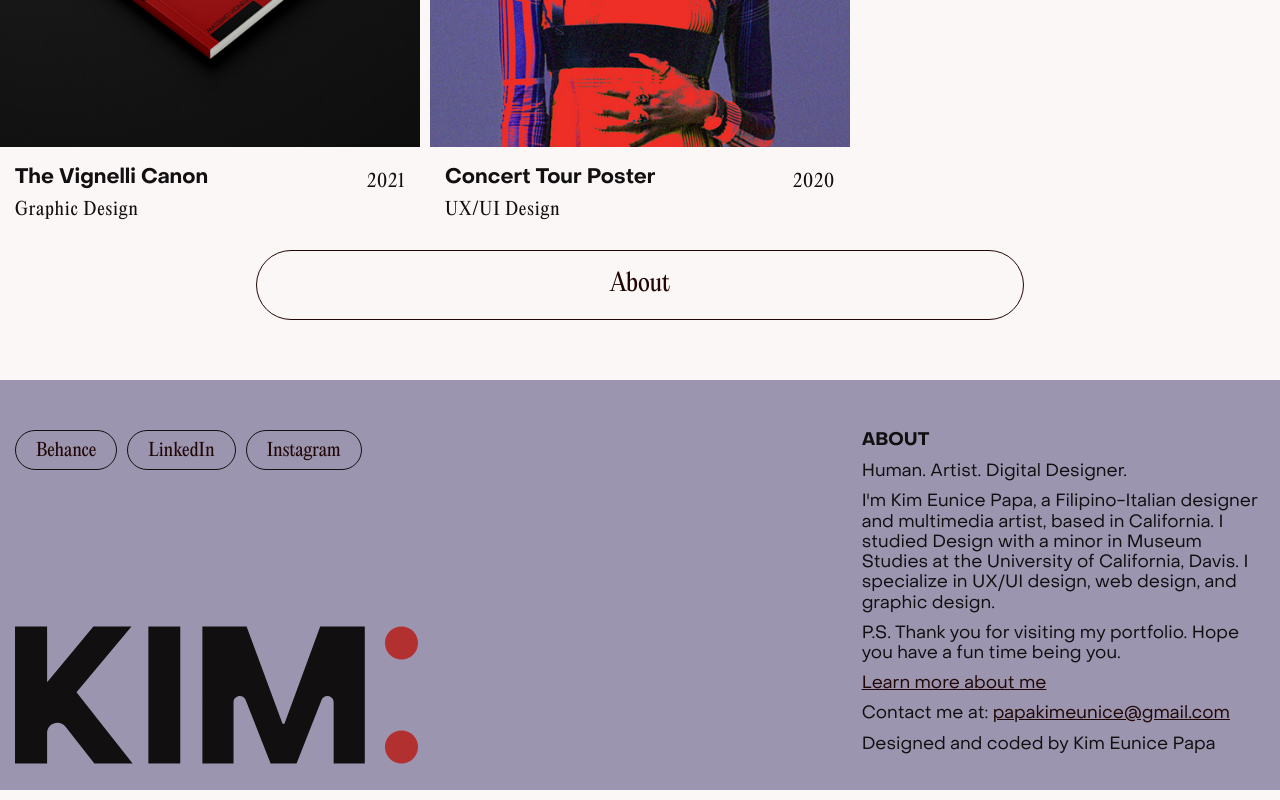
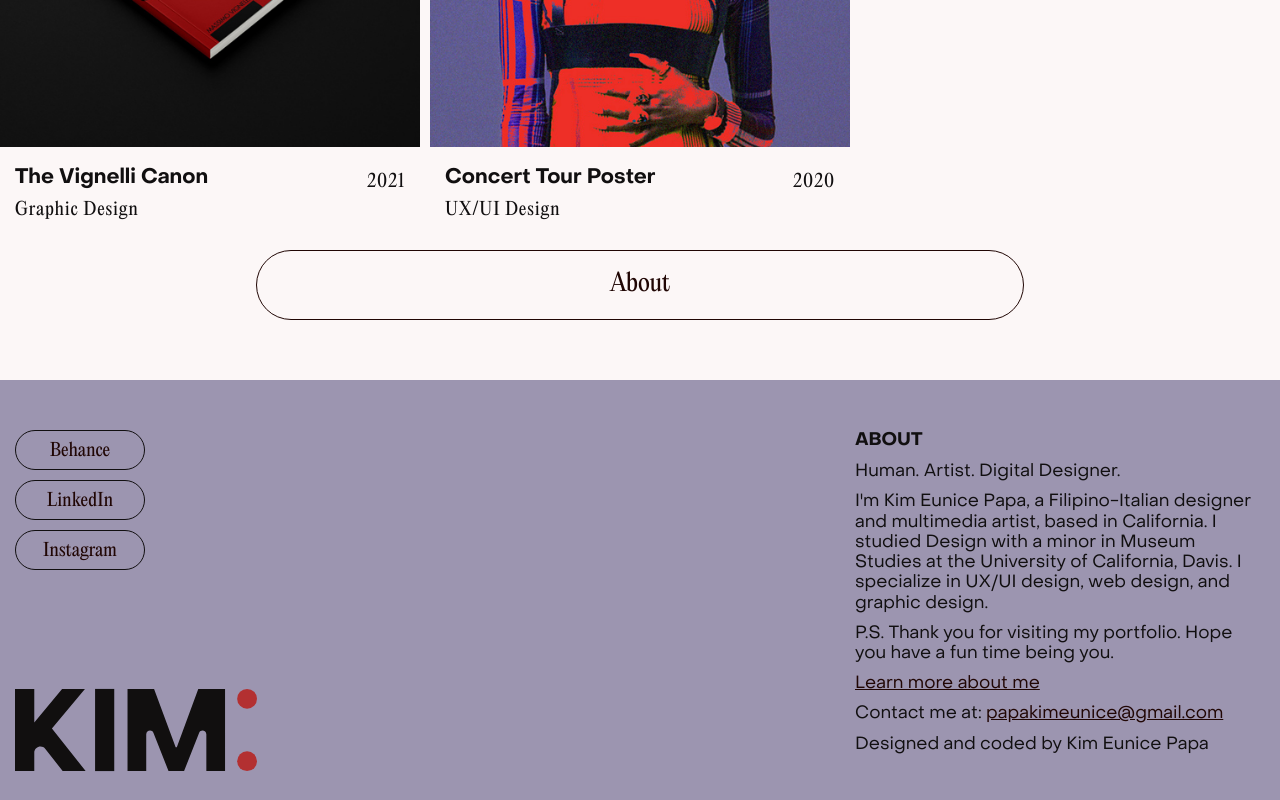
Before and after one commit to kimeunicepapa/portfolio-public, a plain HTML site: page index.html in a window 1280 px wide. Shown: the part 1638-2438 px from the top of the page. Drawn offline with nearby package versions, Linux system fonts and the light colour scheme.

Commit message:
footer home fixed to 3

```diff
--- a/styles.css
+++ b/styles.css
@@ -289,6 +289,7 @@ footer h3 {
     margin-bottom: 30px;
     display: flex;
     justify-content: start;
+    gap: 10px;
 }
 
 @media only screen and (min-width: 768px) {
@@ -311,9 +312,9 @@ footer h3 {
 
     footer {
         display: grid;
-        grid-template-columns: 33.33% 33.33% 33.33%;
+        grid-template-columns: 1fr 1fr 1fr;
         grid-template-rows: 1fr 1fr;
-        column-gap: 20px;
+        gap: 10px;
     }
 
     .info {
@@ -347,7 +348,7 @@ footer h3 {
     }
 
     #logo-footer {
-        height: 100px;
+        max-width: 242px;
         margin-top: 20px;
 
         grid-column: 1 / 1;
@@ -356,18 +357,21 @@ footer h3 {
     }
 
     #footer-social {
-        display: flex;
+        flex-direction: column;
         justify-content: start;
         gap: 10px;
     }
 
     #footer-social a {
         height: 40px;
+        width: 130px;
+
+        text-align: center;
     }
 
     #footer-about {
         /* max-width: 400px; */
-        grid-column: 2 / span 3;
+        grid-column: 2 / span 2;
         grid-row: 1/ span 2;
     }
 
@@ -391,7 +395,7 @@ footer h3 {
         display: grid;
         grid-template-columns: 1fr 1fr 1fr;
         grid-template-rows: 1fr 1fr;
-
+        gap: 10px;
     }
 
 
@@ -479,7 +483,7 @@ footer h3 {
     }
 
     #logo-footer {
-        height: 150px;
+        max-width: 242px;
         margin-top: 20px;
 
         grid-column: 1 / 1;
@@ -487,7 +491,7 @@ footer h3 {
     }
 
     #footer-social {
-        display: flex;
+        /* display: flex; */
         justify-content: start;
         gap: 10px;
     }
```
